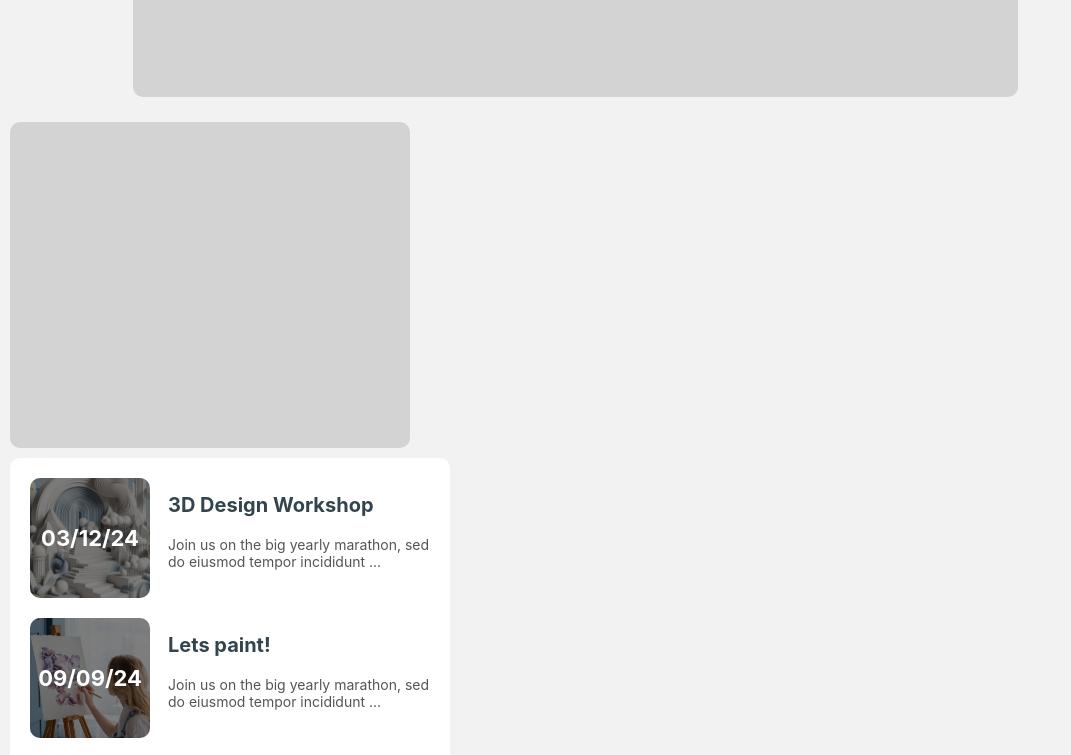
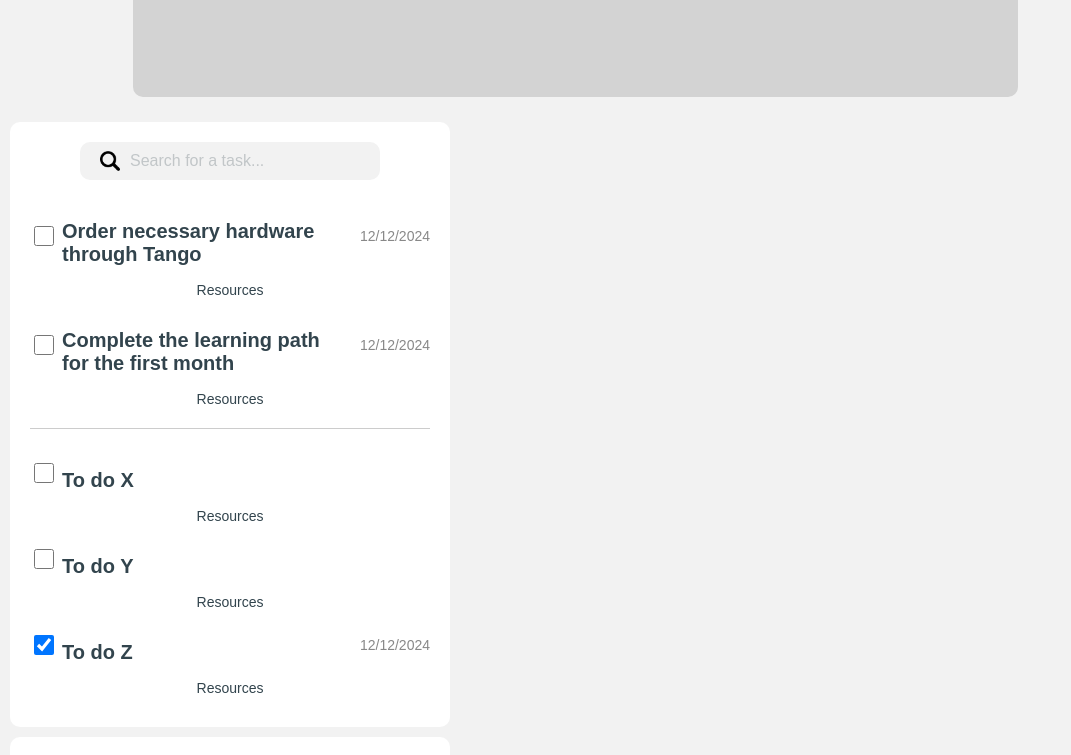
Before and after one commit to ZoT1YaK/unified-platform, a React (Create React App) app in the folder frontend/: page /dashboard in a window 1280 px wide. Shown: the part 1380-2135 px from the top of the page, without its empty margins (0-1071 px from the left). Built offline with nearby package versions, Linux system fonts and the light colour scheme; grey boxes are pictures that could not be loaded.

Commit message:
Add home page tasks overview

```diff
--- a/frontend/src/components/Home(explore)/Home.css
+++ b/frontend/src/components/Home(explore)/Home.css
@@ -145,16 +145,19 @@
 
 .tasks-column {
   width: 400px;
+  /* width: 100%; */
   display: flex;
   flex-direction: column;
   gap: 5px;
   flex-shrink: 0;
-
+  align-items: flex-start;
+  /* Align to the start of the container */
+  justify-content: flex-start;
+  /* Allow the content to grow naturally */
 }
 
 .post-creation-gray-box,
-.post-feed-gray-box,
-.tasks-gray-box {
+.post-feed-gray-box {
   background-color: #D3D3D3;
   border-radius: 10px;
   flex-shrink: 0;
@@ -260,10 +263,137 @@
 
 .tasks-gray-box {
   /*positioned at the right of the post creation box, at a distance of 25px, at the same hight*/
-  width: 400px;
-  height: 326px;
+  background-color: white;
+  border-radius: 10px;
+  padding: 20px;
+  box-sizing: border-box;
+  width: 440px;
+  height: auto;
+  /* Let the height adjust based on content */
+  overflow-y: auto;
+  /* Ensures no content overflows */
+  max-height: 100%;
+  /* Prevents the box from expanding beyond the container if there’s too much content */
   /* margin-left: 25px; */
   order: 5;
+}
+
+/* Task Search Bar */
+.task-search-container {
+  width: 100%;
+  display: flex;
+  justify-content: center;
+  margin-bottom: 20px;
+}
+
+.task-search-wrapper {
+  width: 70%;
+  /* Adjust width of the wrapper */
+  background-color: #F2F2F2;
+  /* Set gray background for the wrapper */
+  border-radius: 10px;
+  display: flex;
+  align-items: center;
+  /* Vertically align the icon and text */
+  padding: 0 10px;
+  /* Add some padding to the left and right */
+}
+
+.task-search {
+  width: 100%;
+  padding: 10px;
+  /* Padding left added to make room for the icon */
+  border-radius: 10px;
+  background-color: transparent;
+  font-size: 16px;
+  color: #32444D;
+  opacity: 0.5;
+  border: none;
+  /* No border */
+  /* display: flex; */
+  align-items: center;
+  /* Center the content vertically */
+}
+
+.task-search .search-icon {
+  /* position: absolute; */
+  margin-right: 10px;
+  /* Space between the icon and text */
+  font-size: 18px;
+  /* Icon size */
+}
+
+.task-search::placeholder {
+  color: #32444D;
+  opacity: 0.5;
+  text-align: left;
+}
+
+/* Task List Box */
+.tasks-box {
+  background-color: white;
+  border-radius: 10px;
+  /* padding: 20px; */
+  width: 100%;
+  box-sizing: border-box;
+}
+
+/* Task Cards */
+.task-card {
+  display: flex;
+  flex-direction: column;
+  /* padding: 15px; */
+  margin-bottom: 10px;
+  /* background-color: white; */
+  border-radius: 10px;
+  /* box-shadow: 0 4px 6px rgba(0, 0, 0, 0.1); */
+}
+
+.task-card .task-header {
+  display: flex;
+  justify-content: space-between;
+  align-items: center;
+}
+
+.task-card h3 {
+  font-size: 18px;
+  margin-bottom: 5px;
+}
+
+.task-card .task-checkbox {
+  width: 20px;
+  height: 20px;
+}
+
+.task-card .deadline {
+  font-size: 14px;
+  color: #888;
+  margin-left: 10px;
+}
+
+/* Resources Button */
+.resources-btn {
+  background-color: white;
+  border: none;
+  color: #32444D;
+  font-size: 14px;
+  cursor: pointer;
+  margin-top: 10px;
+}
+
+/* Resources Dropdown */
+.resources {
+  margin-top: 10px;
+  padding-left: 20px;
+}
+
+.resources ul {
+  padding-left: 10px;
+}
+
+.resources li {
+  font-size: 14px;
+  list-style-type: disc;
 }
 
 .events-gray-box {
--- a/frontend/src/components/Home(explore)/Home.js
+++ b/frontend/src/components/Home(explore)/Home.js
@@ -1,27 +1,17 @@
 import React from 'react';
-// import { useState } from 'react';
+import { useState } from 'react';
 import './Home.css';
 import EventCard from './../EventCard/EventCard';
 import TopBar from '../TopBar/TopBar';
+import TaskCard from '../TaskCard/TaskCard';
 
 const Home = () => {
-    // const [searchQuery, setSearchQuery] = useState('');
+    // Search state for filtering tasks
+    const [searchQuery, setSearchQuery] = useState('');
 
-    // const handleSearchChange = (e) => {
-    //     setSearchQuery(e.target.value);
-    // };
-
-    // const handleFocus = () => {
-    //     if (searchQuery === '') {
-    //         setSearchQuery('');
-    //     }
-    // };
-
-    // const handleBlur = () => {
-    //     if (searchQuery === '') {
-    //         setSearchQuery('');
-    //     }
-    // };
+    const handleSearchChange = (e) => {
+        setSearchQuery(e.target.value);
+    };
 
     const achievements = [
         "Ach-badge1", "Ach-badge2", "Ach-badge3", "Ach-badge4", "Ach-badge5"
@@ -84,6 +74,51 @@ const Home = () => {
 
     // Randomly display some other region events
     const randomOtherRegionEvents = sortedOtherRegionEvents.slice(0, 2);
+
+    // Mock tasks (to be replaced by backend data later)
+    const tasks = [
+        {
+            title: "Order necessary hardware through Tango",
+            deadline: "12/12/2024",
+            resources: ["Hardware", "Tango Account"],
+            isChecked: false,
+            isAssignedByLeader: true,
+        },
+        {
+            title: "Complete the learning path for the first month",
+            deadline: "12/12/2024",
+            resources: ["Learning Portal", "Mentor"],
+            isChecked: false,
+            isAssignedByLeader: true,
+        },
+        {
+            title: "To do X",
+            deadline: null,
+            resources: [],
+            isChecked: false,
+            isAssignedByLeader: false,
+        },
+        {
+            title: "To do Y",
+            deadline: null,
+            resources: [],
+            isChecked: false,
+            isAssignedByLeader: false,
+        },
+        {
+            title: "To do Z",
+            deadline: "12/12/2024",
+            resources: ["Tool E", "Guide F"],
+            isChecked: true,
+            isAssignedByLeader: false,
+        }
+    ];
+
+    // Filter tasks based on the search query
+    const filteredTasks = tasks.filter((task) => {
+        return task.title.toLowerCase().includes(searchQuery.toLowerCase());
+    });
+
 
     return (
         <div className="home-page">
@@ -160,15 +195,63 @@ const Home = () => {
 
                 </div>
 
+
                 <div className="post-column">
                     {/* Post Creation and Feed boxes */}
                     <div className="post-creation-gray-box"></div>
                     <div className="post-feed-gray-box"></div>
                 </div>
 
+
                 <div className="tasks-column">
                     {/* Tasks and Events boxes */}
-                    <div className="tasks-gray-box"></div>
+                    <div className="tasks-gray-box">
+                        {/* Search input for filtering tasks */}
+                        <div className="task-search-container">
+                            <div className="task-search-wrapper">
+                                <img src="/magnifying-glass 1.png" alt="Search Icon" className="search-icon" />
+                                <input
+                                    type="text"
+                                    className="task-search"
+                                    placeholder="Search for a task..."
+                                    value={searchQuery}  // The value is controlled by the searchQuery state
+                                    onChange={handleSearchChange}  // This is where the function is used
+                                />
+                            </div>
+                        </div>
+
+                        {/* Tasks assigned by the people's leader */}
+                        <div className="tasks-box">
+
+                            {/* Tasks assigned by the people's leader */}
+                            {filteredTasks.filter(task => task.isAssignedByLeader).map((task, index) => (
+                                <TaskCard
+                                    key={index}
+                                    title={task.title}
+                                    deadline={task.deadline}
+                                    resources={task.resources}
+                                    isChecked={task.isChecked}
+                                    isAssignedByLeader={task.isAssignedByLeader}
+                                />
+                            ))}
+
+                            {/* Horizontal line between task sections */}
+                            <hr />
+
+                            {/* Tasks created by the employee */}
+                            {filteredTasks.filter(task => !task.isAssignedByLeader).map((task, index) => (
+                                <TaskCard
+                                    key={index}
+                                    title={task.title}
+                                    deadline={task.deadline}
+                                    resources={task.resources}
+                                    isChecked={task.isChecked}
+                                    isAssignedByLeader={task.isAssignedByLeader}
+                                />
+                            ))}
+                        </div>
+                    </div>
+
                     <div className="events-gray-box">
                         <div className="events-list">
                             {sortedMyRegionEvents.map((event, index) => (
--- /dev/null
+++ b/frontend/src/components/TaskCard/TaskCard.css
@@ -0,0 +1,67 @@
+.task-card {
+    background-color: white;
+    font-family: 'Noto', sans-serif;
+    /* border-radius: 10px;
+    padding: 15px;
+    margin-bottom: 15px;
+    box-shadow: 0 4px 6px rgba(0, 0, 0, 0.1); */
+}
+
+.task-card .task-header {
+    display: flex;
+    justify-content: space-between;
+    align-items: center;
+}
+
+.task-card h3 {
+    font-size: 20px;
+    font-weight: bold;
+    color: #32444D;
+    margin-bottom: 5px;
+    flex: 1;
+    margin-left: 5px;
+}
+
+.task-card .task-checkbox {
+    width: 20px;
+    height: 20px;
+}
+
+.task-card .deadline {
+    font-size: 14px;
+    color: #888;
+}
+
+.task-card .resources {
+    margin-top: 10px;
+}
+
+.task-card .resources ul {
+    padding-left: 20px;
+}
+
+.task-card .resources li {
+    font-size: 14px;
+}
+
+.task-card .task-checkbox:checked {
+    background-color: #4CAF50;
+    border-color: #4CAF50;
+}
+
+/* Horizontal line between sections */
+hr {
+    border: none;
+    border-top: 1px solid #ccc;
+    margin: 20px 0;
+}
+
+/* Search Bar Styles */
+.task-search {
+    width: 100%;
+    padding: 10px;
+    /* margin-top: 20px; */
+    font-size: 16px;
+    border-radius: 5px;
+    /* background-color: #f9f9f9; */
+}
--- /dev/null
+++ b/frontend/src/components/TaskCard/TaskCard.js
@@ -0,0 +1,45 @@
+import React, { useState } from 'react';
+import './TaskCard.css';
+
+const TaskCard = ({ title, deadline, resources, isChecked, isAssignedByLeader }) => {
+    const [showResources, setShowResources] = useState(false);
+
+    const toggleResources = () => {
+        setShowResources(!showResources);  // Toggle the visibility of resources
+    };
+
+    return (
+        <div className="task-card">
+            <div className="task-header">
+                {/* Checkbox on the left */}
+                <input
+                    type="checkbox"
+                    checked={isChecked}
+                    onChange={() => { }}
+                    className="task-checkbox"
+                />
+                <h3>{title}</h3>
+                {/* Deadline on the right */}
+                {deadline && <p className="deadline">{deadline}</p>}
+            </div>
+
+            {/* Resources Button */}
+            <button className="resources-btn" onClick={toggleResources}>
+                Resources
+            </button>
+
+            {/* Resources Section */}
+            {showResources && (
+                <div className="resources">
+                    <ul>
+                        {resources.map((resource, index) => (
+                            <li key={index}>{resource}</li>
+                        ))}
+                    </ul>
+                </div>
+            )}
+        </div>
+    );
+};
+
+export default TaskCard;
```
Also changed, not shown: frontend/public/magnifying-glass 1.png (added).
